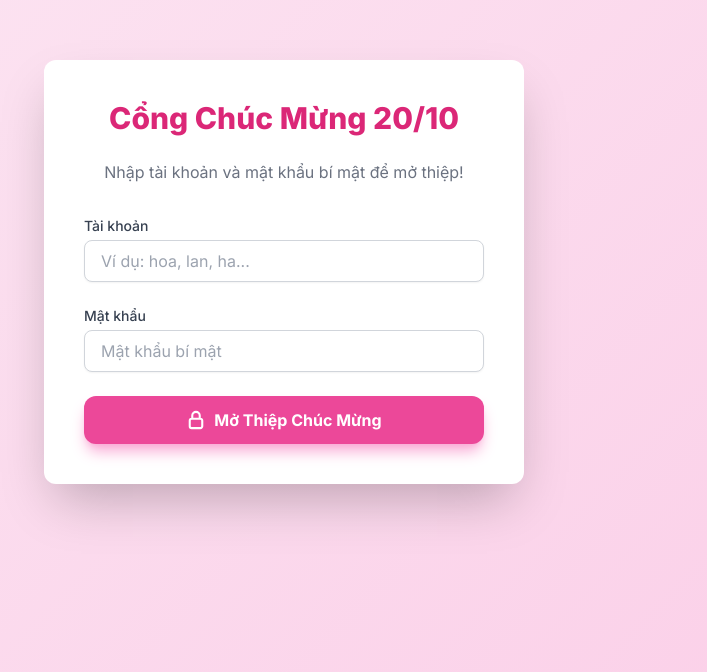
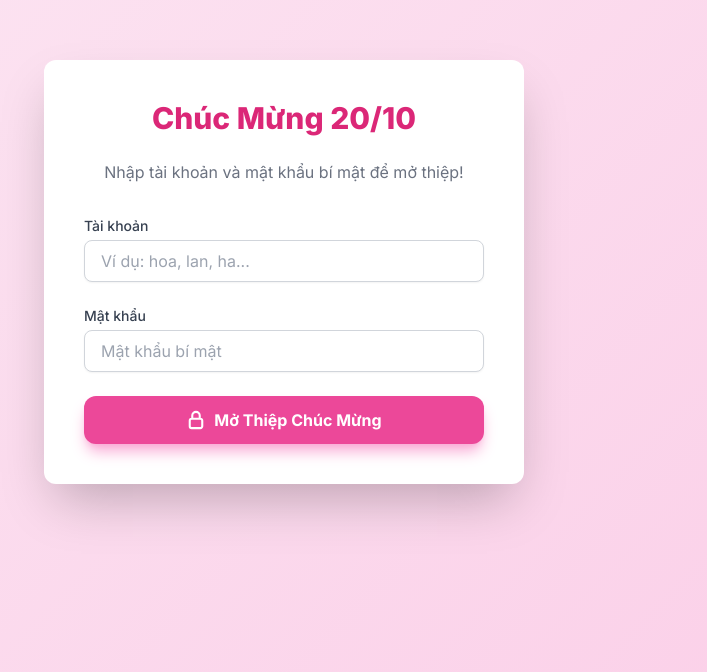
Before and after one commit to HoangHieu0201/20_10, a plain HTML site: page index.html in a window 1280 px wide. Shown: the part 128-800 px from the top of the page, without its empty margins (356-1063 px from the left). Drawn offline with nearby package versions, Linux system fonts and the light colour scheme.

Commit message:
xoa chu thua

```diff
--- a/index.html
+++ b/index.html
@@ -86,7 +86,7 @@
         class="card-enter bg-white p-8 md:p-10 rounded-xl shadow-2xl transition-all duration-500"
       >
         <h1 class="text-3xl font-extrabold text-pink-600 text-center mb-6">
-          Cổng Chúc Mừng 20/10
+          Chúc Mừng 20/10
         </h1>
         <p class="text-center text-gray-500 mb-8">
           Nhập tài khoản và mật khẩu bí mật để mở thiệp!
```
